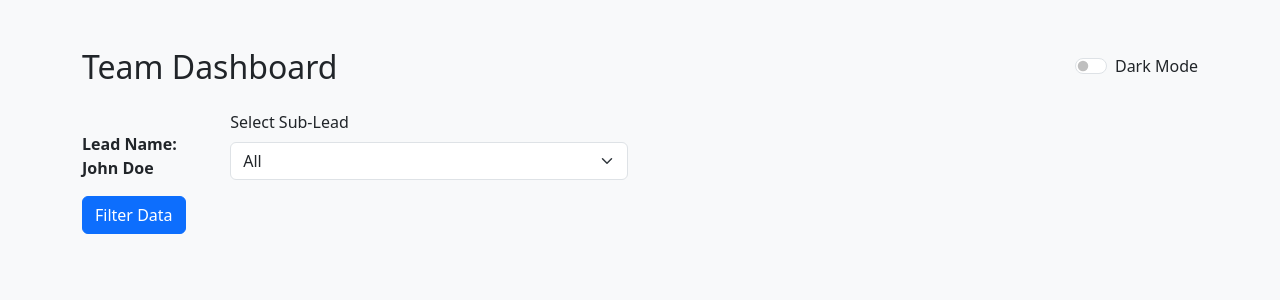
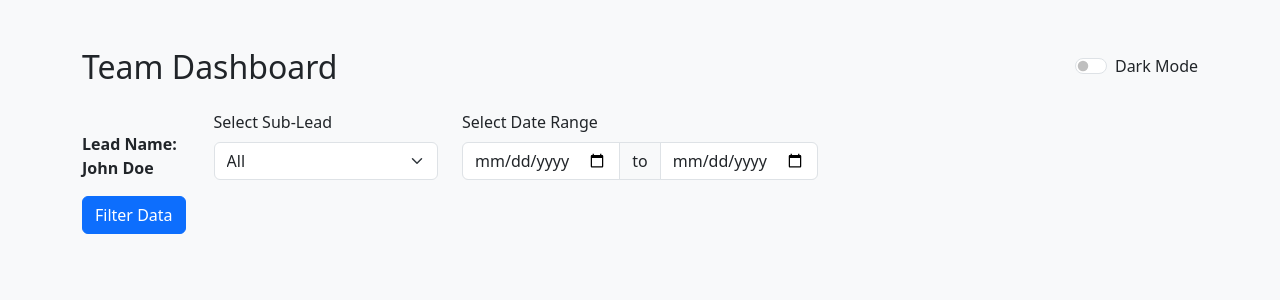
Before and after one commit to rfnshare/agt_dashboard, a Flask app: template templates/dashboard.html in a window 1280 px wide. Shown: the top 300 px of the page. Run offline with Flask 3, Linux system fonts and the light colour scheme; the template is opened without the code that fills it, so the values that code supplies are empty; some libraries are stand-ins or nearby versions.

Commit message:
added date filter

```diff
--- a/app.py
+++ b/app.py
@@ -2,6 +2,8 @@ from flask import Flask, render_template, request
 import pandas as pd
 import re
 import html
+from datetime import datetime
+
 app = Flask(__name__)
 EXCEL_FILE = "DC4C0700.xlsx"
 
@@ -16,15 +18,15 @@ expected_columns = {
     "Achievements": "Achievements",
     "Blockers": "Blockers"
 }
-
-# Function to read a specific sheet
+# Register a custom date filter
+@app.template_filter('date')
+def format_date(value, format="%Y-%m-%d"):
+    if isinstance(value, datetime):
+        return value.strftime(format)
+    return value
 
 
-
-
-
-
-
+# Function to clean text
 def clean_text(text):
     """Replaces '\n' or '\\n' with actual HTML line breaks"""
     if isinstance(text, str):
@@ -33,8 +35,7 @@ def clean_text(text):
         return text.replace("\n", "<br>")
     return ""
 
-
-
+# Function to read a specific sheet
 def read_sheet(sheet_name):
     df = pd.read_excel(EXCEL_FILE, sheet_name=sheet_name)
     df = df[list(expected_columns.keys())]
@@ -46,6 +47,15 @@ def read_sheet(sheet_name):
 
     return df
 
+# Function to filter by date
+def filter_by_date(df, start_date, end_date):
+    """Filter the DataFrame based on the Week End Date"""
+    if start_date:
+        df = df[df["Week End Date"] >= start_date]
+    if end_date:
+        df = df[df["Week End Date"] <= end_date]
+    return df
+
 @app.route("/", methods=["GET", "POST"])
 def dashboard():
     xls = pd.ExcelFile(EXCEL_FILE)
@@ -53,12 +63,22 @@ def dashboard():
     selected_sheet = None
     team_members = []
     selected_member = None
+    start_date = None
+    end_date = None
     filtered_data = pd.DataFrame()
     tables = None  # HTML table string
 
     if request.method == "POST":
         selected_sheet = request.form.get("sheet")
         selected_member = request.form.get("member")
+        start_date_str = request.form.get("start_date")
+        end_date_str = request.form.get("end_date")
+
+        # Convert the date strings to datetime objects
+        if start_date_str:
+            start_date = datetime.strptime(start_date_str, "%Y-%m-%d")
+        if end_date_str:
+            end_date = datetime.strptime(end_date_str, "%Y-%m-%d")
 
         # Load data
         if selected_sheet and selected_sheet.lower() == "all":
@@ -79,6 +99,10 @@ def dashboard():
                 data = pd.DataFrame()
 
         if not data.empty:
+            # Filter by date range if provided
+            if start_date or end_date:
+                data = filter_by_date(data, start_date, end_date)
+
             # Populate team members dropdown
             team_members = data["Member"].dropna().unique().tolist()
 
@@ -114,9 +138,10 @@ def dashboard():
         sheet_names=sheet_names,
         selected_sheet=selected_sheet,
         selected_member=selected_member,
-        team_members=team_members
+        team_members=team_members,
+        start_date=start_date,
+        end_date=end_date
     )
-
 
 
 if __name__ == "__main__":
--- a/templates/dashboard.html
+++ b/templates/dashboard.html
@@ -2,9 +2,13 @@
 <html lang="en">
 <head>
     <meta charset="UTF-8">
+    <meta name="viewport" content="width=device-width, initial-scale=1.0">
     <title>Team Dashboard</title>
-    <meta name="viewport" content="width=device-width, initial-scale=1">
     <link href="https://cdn.jsdelivr.net/npm/bootstrap@5.3.0/dist/css/bootstrap.min.css" rel="stylesheet">
+    <link href="https://cdn.jsdelivr.net/npm/bootstrap-daterangepicker/daterangepicker.css" rel="stylesheet" />
+    <script src="https://code.jquery.com/jquery-3.6.0.min.js"></script>
+    <script src="https://cdn.jsdelivr.net/npm/moment@2.29.1/moment.min.js"></script>
+    <script src="https://cdn.jsdelivr.net/npm/bootstrap-daterangepicker/daterangepicker.min.js"></script>
     <style>
         body {
             transition: background-color 0.3s, color 0.3s;
@@ -94,6 +98,20 @@
             font-weight: bold;
             padding-top: 8px;
         }
+
+        /* Styling for Date Filter Input */
+        .dark-mode input[type="date"],
+        .dark-mode input[type="date"]:focus {
+            background-color: #333;
+            color: #f8f9fa;
+            border: 1px solid #555;
+        }
+
+        .dark-mode .form-control {
+            background-color: #333;
+            color: #f8f9fa;
+            border: 1px solid #555;
+        }
     </style>
 </head>
 <body class="bg-light" id="body">
@@ -109,7 +127,7 @@
     <!-- Form for filtering -->
     <form method="POST">
         <div class="row mb-3">
-            <div class="col-md-6 d-flex align-items-end">
+            <div class="col-md-4 d-flex align-items-end">
                 <span class="lead-name me-4">Lead Name: John Doe</span>
                 <div class="w-100">
                     <label class="form-label">Select Sub-Lead</label>
@@ -122,8 +140,17 @@
                 </div>
             </div>
 
+            <div class="col-md-4">
+                <label class="form-label">Select Date Range</label>
+                <div class="input-group">
+                    <input type="date" name="start_date" class="form-control" value="{{ start_date|date('%Y-%m-%d') }}">
+                    <span class="input-group-text">to</span>
+                    <input type="date" name="end_date" class="form-control" value="{{ end_date|date('%Y-%m-%d') }}">
+                </div>
+            </div>
+
             {% if selected_sheet %}
-            <div class="col-md-6">
+            <div class="col-md-4">
                 <label class="form-label">Select Team Member</label>
                 <select name="member" class="form-select" onchange="this.form.submit()">
                     <option value="All" {% if selected_member == 'All' %}selected{% endif %}>All</option>
```
Also changed, not shown: 1 other file.
